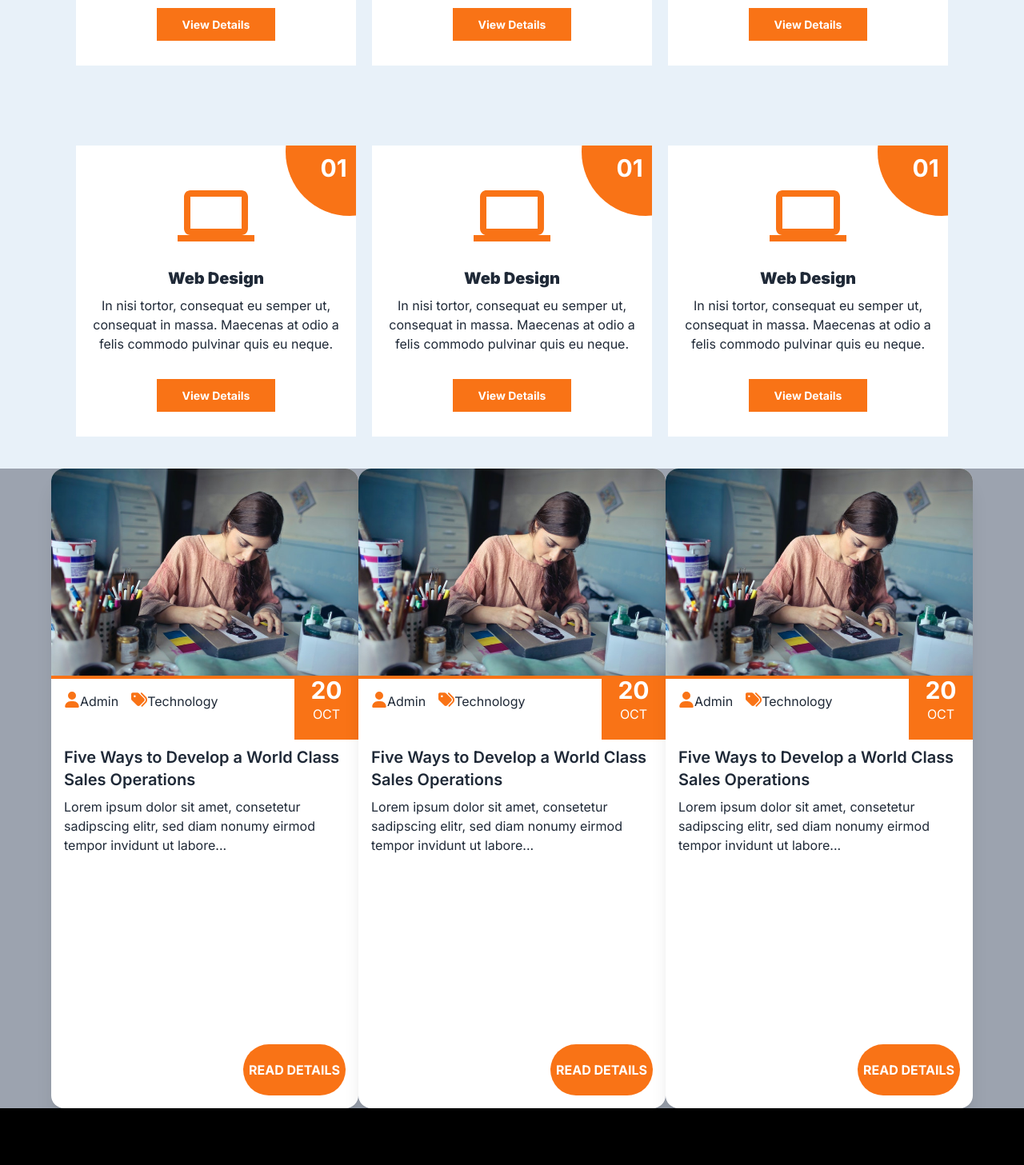
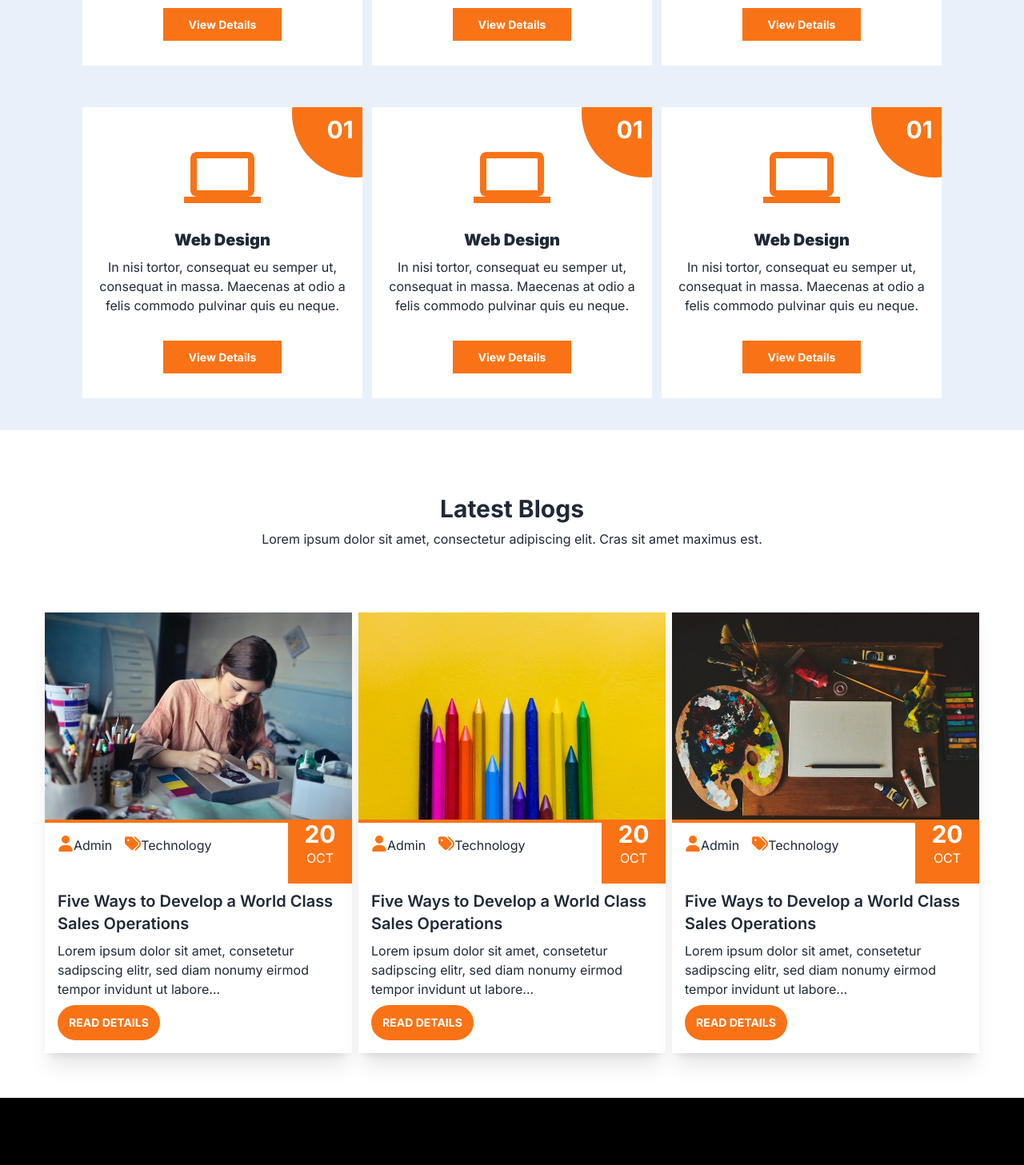
Before and after one commit to muazkhalid936/cwt-project, a Next.js app: page / in a window 1280 px wide. Shown: the part 2500-3957 px from the top of the page at 80% size. Built offline with nearby package versions, Linux system fonts and the light colour scheme; a web font is replaced by a local one.

Commit message:
fixing issues

```diff
--- a/src/app/globals.css
+++ b/src/app/globals.css
@@ -5,6 +5,7 @@
 @tailwind base;
 @tailwind components;
 @tailwind utilities;
+
 .img-hero {
   height: 600px;
 }
@@ -13,7 +14,11 @@
     height: 370px;
     margin-bottom: 50px;
   }
+  .service-card {
+    width: 75%;
+  }
 }
+
 .font-roboto {
   font-family: "Roboto", sans-serif;
 }
@@ -21,14 +26,17 @@
 .footer-color {
   color: #999;
 }
+
 .foter-title {
   font-family: "Red Hat Mono", sans-serif;
   color: #ccc;
 }
+
 .para {
   font-size: 16px;
   line-height: 1cm;
 }
+
 .about-icon {
   background-color: white;
   padding: 40px;
@@ -36,6 +44,7 @@
   border-radius: 50%;
   transition: 0.5s;
 }
+
 .social-icon {
   background-color: #2b3856;
   padding: 10px;
@@ -43,6 +52,7 @@
   border-radius: 50%;
   transition: 0.5s; /* Added transition-delay */
 }
+
 .about-icon {
   background-color: white;
   padding: 7px;
@@ -68,29 +78,38 @@
   background-color: #ff5722; /* Orange color */
   color: white;
 }
-.circle{
+
+.circle {
   transition: 0.5s;
 }
 .circle:hover {
   width: 500px;
   height: 500px;
 }
+
 .service-card {
   width: 350px;
 }
+@media (max-width: 640px) {
+  .service-card {
+    width: 80%;
+  }
+}
+
 .num {
   font-family: "Londrina Outline", sans-serif;
   font-weight: 400;
   font-style: normal;
 }
-.call{
+
+.call {
   height: 450px;
 }
-.call-img{
+.call-img {
   height: 450px;
   width: 300px;
   margin-bottom: 0px;
 }
-.textarea1{
+.textarea1 {
   width: 800px;
 }
--- a/src/components/BlogCard.js
+++ b/src/components/BlogCard.js
@@ -2,11 +2,15 @@ import React from "react";
 import { FaUser } from "react-icons/fa6";
 import { FaTags } from "react-icons/fa6";
 
-const BlogCard = () => {
+const BlogCard = (params) => {
   return (
-    <div className="card w-60 md:w-80 lg:w-96 bg-base-100 shadow-xl">
+    <div className="card w-3/4 mb-4 rounded-none lg:w-96 bg-base-100 shadow-xl">
       <figure>
-        <img src="/1.jpg" alt="Shoes" />
+        <img
+          src={`${params.i}.jpg`}
+          alt="Shoes"
+          className="hover:scale-125 transition duration-500 ease-in-out"
+        />
       </figure>
       <div className="h-1 bg-orange-500 w-full"></div>
       <div className="card-body p-4">
@@ -40,8 +44,8 @@ const BlogCard = () => {
           Lorem ipsum dolor sit amet, consetetur sadipscing elitr, sed diam
           nonumy eirmod tempor invidunt ut labore...
         </p>
-        <div className="card-actions justify-end">
-          <div className="bg-orange-500 font-bold hover:bg-blue-600  ease-in-out duration-500 flex gap-2 text-white rounded-full  py-5 w-32 justify-center text-center">
+        <div className="card-actions justify-start">
+          <div className="bg-orange-500 font-bold hover:bg-blue-600  ease-in-out duration-500 flex gap-2 text-white rounded-full  py-3 w-32 justify-center text-sm text-center">
             READ DETAILS
           </div>
         </div>
--- a/src/components/Blogs.js
+++ b/src/components/Blogs.js
@@ -4,11 +4,20 @@ import BlogCard from "./BlogCard";
 const Blogs = () => {
   return (
     <>
-      <div className="h-screen bg-gray-400 flex justify-center flex-wrap px-5">
-        <BlogCard />
-        <BlogCard />
+      <div className="h-auto">
+        <div className="text-center py-20">
+          <p className="text-3xl mb-2 font-bold">Latest Blogs</p>
+          <p>
+            Lorem ipsum dolor sit amet, consectetur adipiscing elit. Cras sit
+            amet maximus est.
+          </p>
+        </div>
+        <div className=" pb-10 gap-2 justify-center flex-wrap bg-white flex  px-0">
+          <BlogCard i={1} />
+          <BlogCard i={2} />
 
-        <BlogCard />
+          <BlogCard i={3} />
+        </div>
       </div>
     </>
   );
--- a/src/components/Myservices.js
+++ b/src/components/Myservices.js
@@ -4,7 +4,7 @@ import ServiceCard from "./ServiceCard";
 const Myservices = () => {
   return (
     <>
-      <div className="h-auto" style={{ backgroundColor: "#e8f1f9" }}>
+      <div className="h-auto pb-10" style={{ backgroundColor: "#e8f1f9" }}>
         <div className="text-center py-20">
           <div className="font-bold text-3xl">My Services</div>
           <div className="mt-4">
@@ -12,7 +12,7 @@ const Myservices = () => {
             amet maximus est.
           </div>
         </div>
-        <div className="flex  flex-wrap gap-5  justify-center">
+        <div className="flex  flex-wrap gap-3  justify-center">
           <ServiceCard />
           <ServiceCard />
           <ServiceCard />
--- a/src/components/ServiceCard.js
+++ b/src/components/ServiceCard.js
@@ -4,7 +4,7 @@ import { MdOutlineComputer } from "react-icons/md";
 
 const ServiceCard = () => {
   return (
-    <div className="bg-white my-10 service-card overflow-hidden relative">
+    <div className="bg-white mt-10  service-card overflow-hidden relative">
       <div className="absolute top-0 right-0 mt-2 mr-2 z-index-[-1]">
         <div className="bg-orange-500 circle text-right hover:z-10 -mt-20 -mr-20 w-40 h-40 rounded-full flex justify-center items-center">
           <span className="text-white text-3xl mt-10 mr-10 font-bold">01</span>
```
